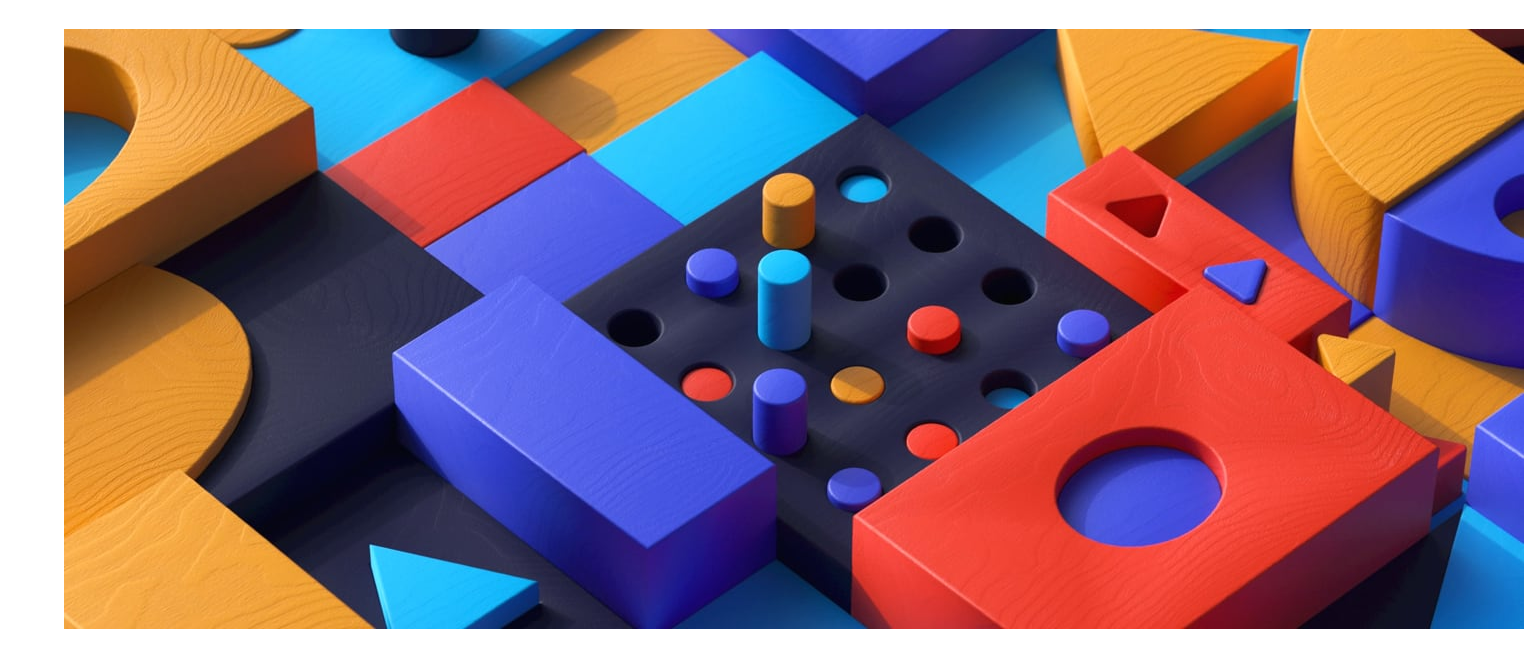
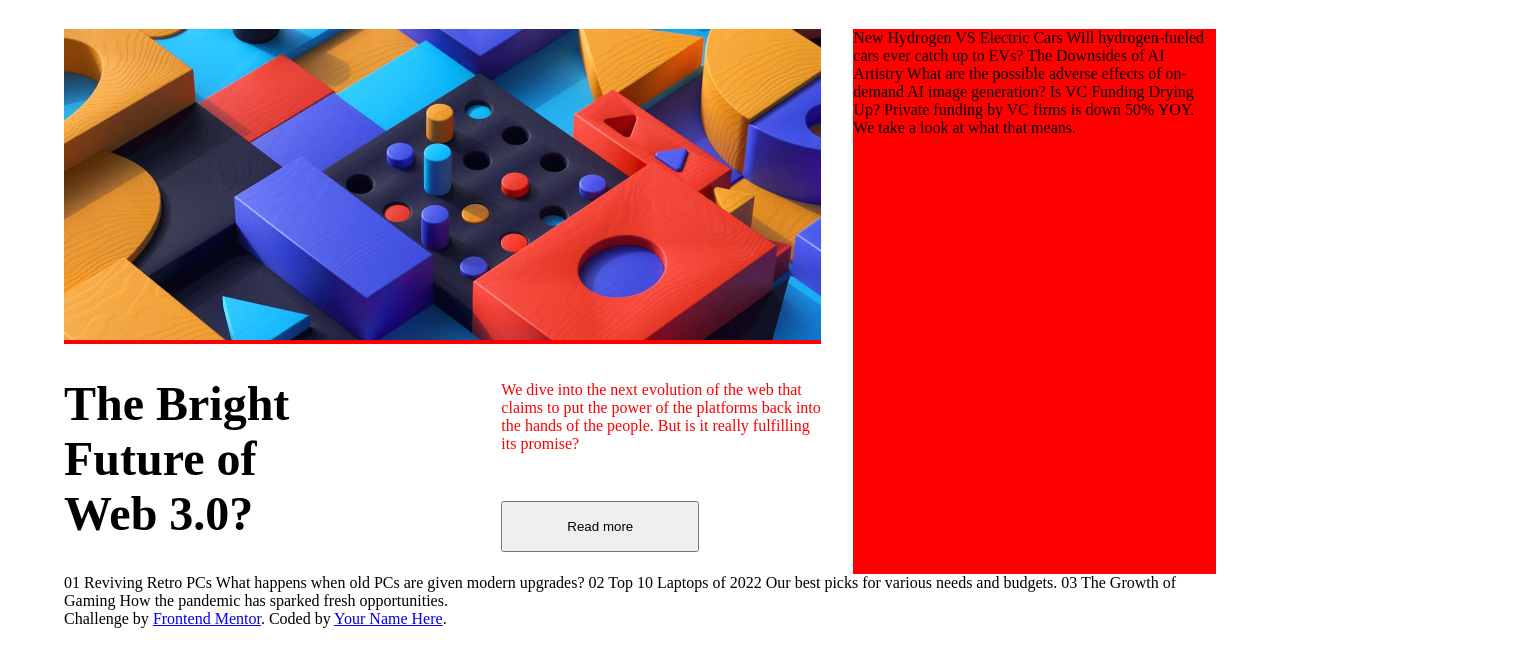
Before and after one commit to alli-Codes/news-homepage, a website: page index.html in a window 1280 px wide. Shown: the part 115-766 px from the top of the page, 1524 px wide, since content can reach past the window. Drawn offline with Linux system fonts and the light colour scheme.

Commit message:
styling the elements

```diff
--- a/css/style.scss
+++ b/css/style.scss
@@ -21,4 +21,54 @@ body{
         }
     }
 }
+.hero{
+    display: grid;
+    gap: 2rem;
+    grid-template-columns: repeat(3, 1fr);
+
+    main{
+        grid-column: 1/3;
+
+        .image__section{
+            // width: 10rem;
+            // flex: 1;
+            background-color: red;
+            position: relative;
+            img{
+                width: 100%;
+                object-fit: cover;
+                position: relative;
+            }
+        }
+        .text__section{
+            display: flex;
+            gap: 5rem;
+            align-items: center;
+            justify-content: space-between;
+            h1{
+                width: 15rem;
+                // font-weight: bolder;
+                font-size: 3rem;
+            }
+            .description{
+                display: flex;
+                flex-direction: column;
+                gap: 2rem;
+                p{
+                    color: red;
+                    width: 20rem;
+                }
+                button{
+                    align-self: flex-start;
+                    padding: 1rem 4rem;
+                }
+            }
+        }
+    }
+    aside{
+        background-color: red;
+        grid-column: 3/-1;
+        // flex: 1;
+    }
 }
+}
--- a/index.html
+++ b/index.html
@@ -40,7 +40,16 @@
         </div>
       </main>
       <aside>
+        New
 
+        Hydrogen VS Electric Cars
+        Will hydrogen-fueled cars ever catch up to EVs?
+
+        The Downsides of AI Artistry
+        What are the possible adverse effects of on-demand AI image generation?
+
+        Is VC Funding Drying Up?
+        Private funding by VC firms is down 50% YOY. We take a look at what that means.
       </aside>
     </div>
 
@@ -50,16 +59,6 @@
 
 
 
-    New
-
-    Hydrogen VS Electric Cars
-    Will hydrogen-fueled cars ever catch up to EVs?
-
-    The Downsides of AI Artistry
-    What are the possible adverse effects of on-demand AI image generation?
-
-    Is VC Funding Drying Up?
-    Private funding by VC firms is down 50% YOY. We take a look at what that means.
 
     01
     Reviving Retro PCs
```
Also changed, not shown: css/main.css, 1 other file.
